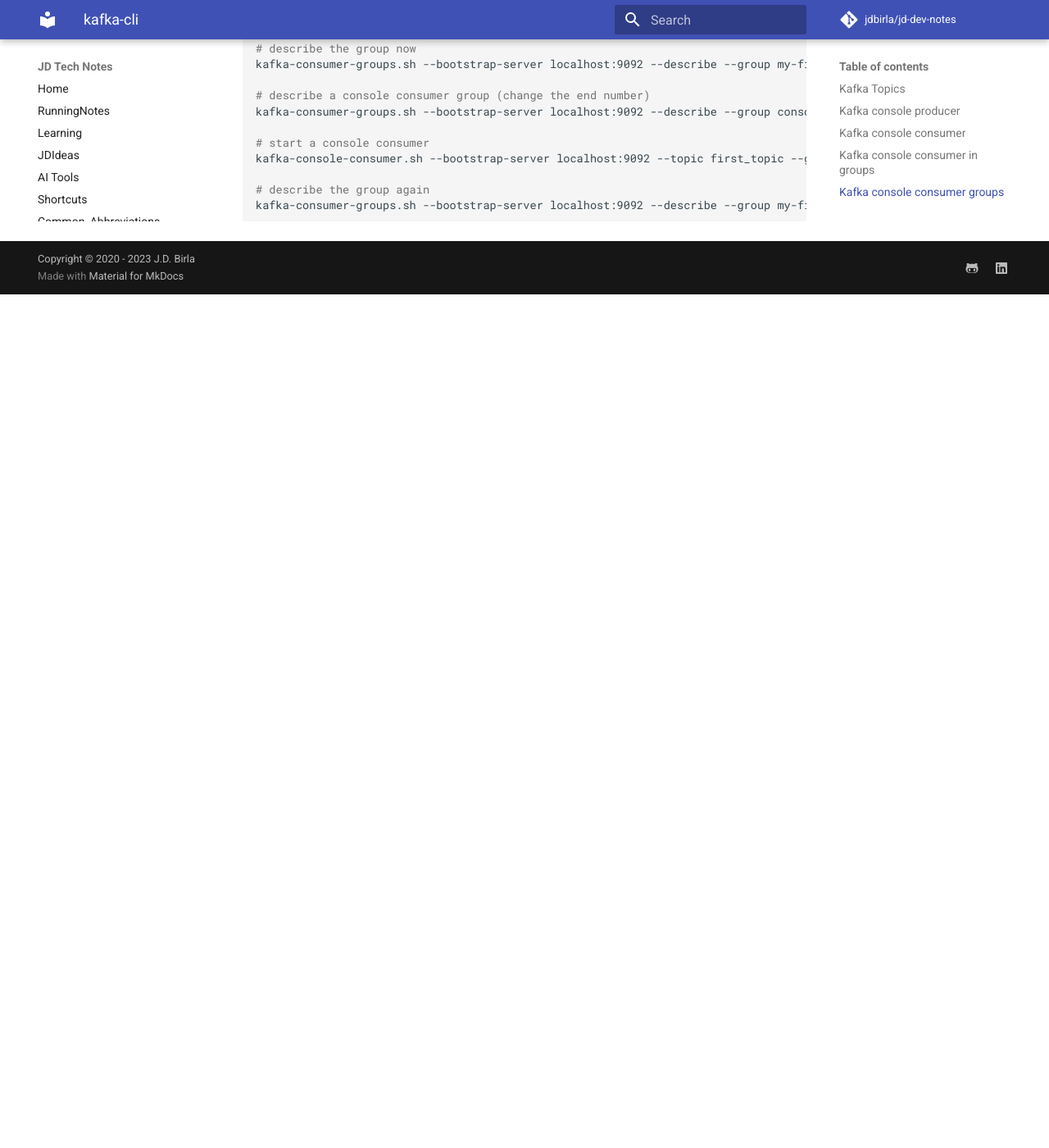
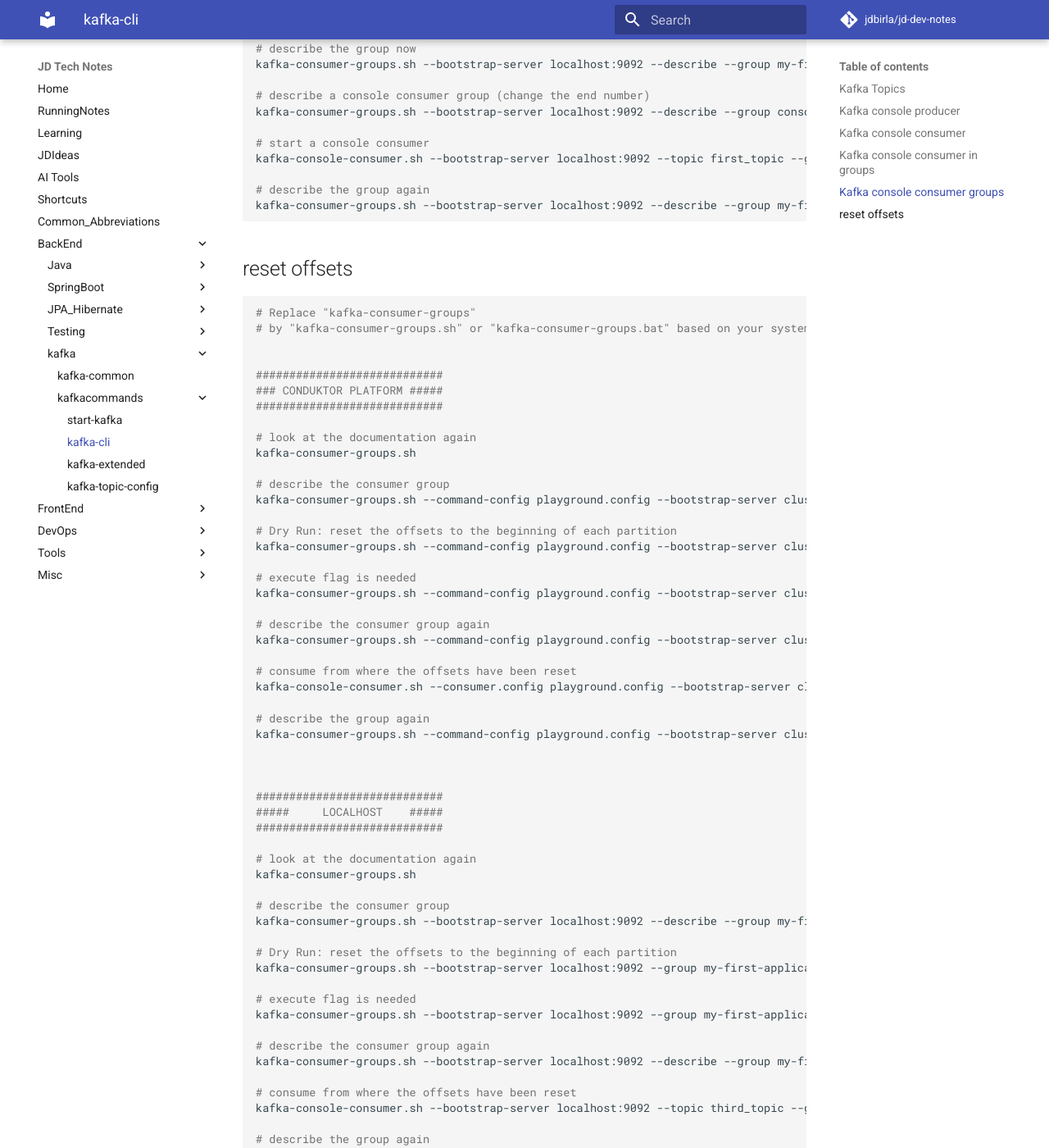
Before and after one commit to jdbirla/jd-dev-notes, an MkDocs documentation site: the page built from docs/kafka/cli.md, in a window 1280 px wide and 1400 px high, scrolled down 6291 px. Shown: the whole window at 82% size. Built offline with MkDocs 1.6.1 and Material for MkDocs 9.7.7, drawn with Linux system fonts in a browser that asks for light colours; comment, search, counter and statistics services are not loaded; before the commit the page ends 6650 px from its top, so only the background shows below that.

Commit message:
Update cli.md

````diff
--- a/docs/kafka/cli.md
+++ b/docs/kafka/cli.md
@@ -330,3 +330,62 @@ kafka-console-consumer.sh --bootstrap-server localhost:9092 --topic first_topic
 # describe the group again
 kafka-consumer-groups.sh --bootstrap-server localhost:9092 --describe --group my-first-application
 ```
+
+## reset offsets
+```sh
+# Replace "kafka-consumer-groups"
+# by "kafka-consumer-groups.sh" or "kafka-consumer-groups.bat" based on your system # (or bin/kafka-consumer-groups.sh or bin\windows\kafka-consumer-groups.bat if you didn't setup PATH / Environment variables)
+
+
+############################
+### CONDUKTOR PLATFORM #####
+############################
+
+# look at the documentation again
+kafka-consumer-groups.sh
+
+# describe the consumer group
+kafka-consumer-groups.sh --command-config playground.config --bootstrap-server cluster.playground.cdkt.io:9092 --describe --group my-first-application
+
+# Dry Run: reset the offsets to the beginning of each partition
+kafka-consumer-groups.sh --command-config playground.config --bootstrap-server cluster.playground.cdkt.io:9092 --group my-first-application --reset-offsets --to-earliest --topic third_topic --dry-run
+
+# execute flag is needed
+kafka-consumer-groups.sh --command-config playground.config --bootstrap-server cluster.playground.cdkt.io:9092 --group my-first-application --reset-offsets --to-earliest --topic third_topic --execute
+
+# describe the consumer group again
+kafka-consumer-groups.sh --command-config playground.config --bootstrap-server cluster.playground.cdkt.io:9092 --describe --group my-first-application
+
+# consume from where the offsets have been reset
+kafka-console-consumer.sh --consumer.config playground.config --bootstrap-server cluster.playground.cdkt.io:9092 --topic third_topic --group my-first-application
+
+# describe the group again
+kafka-consumer-groups.sh --command-config playground.config --bootstrap-server cluster.playground.cdkt.io:9092 --describe --group my-first-application
+
+
+
+############################
+#####     LOCALHOST    #####
+############################
+
+# look at the documentation again
+kafka-consumer-groups.sh
+
+# describe the consumer group
+kafka-consumer-groups.sh --bootstrap-server localhost:9092 --describe --group my-first-application
+
+# Dry Run: reset the offsets to the beginning of each partition
+kafka-consumer-groups.sh --bootstrap-server localhost:9092 --group my-first-application --reset-offsets --to-earliest --topic third_topic --dry-run
+
+# execute flag is needed
+kafka-consumer-groups.sh --bootstrap-server localhost:9092 --group my-first-application --reset-offsets --to-earliest --topic third_topic --execute
+
+# describe the consumer group again
+kafka-consumer-groups.sh --bootstrap-server localhost:9092 --describe --group my-first-application
+
+# consume from where the offsets have been reset
+kafka-console-consumer.sh --bootstrap-server localhost:9092 --topic third_topic --group my-first-application
+
+# describe the group again
+kafka-consumer-groups.sh --bootstrap-server localhost:9092 --describe --group my-first-application
+```
````
